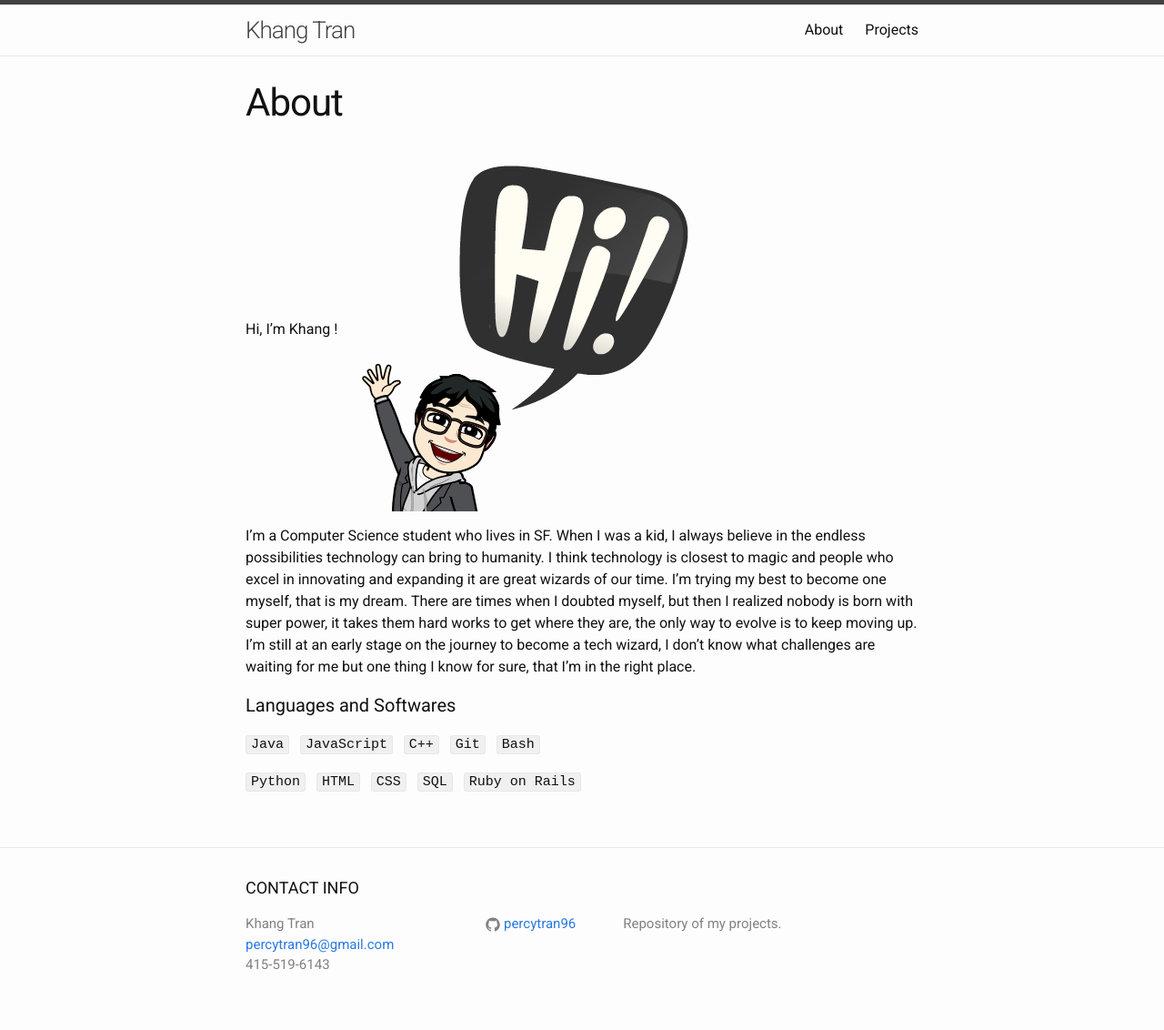
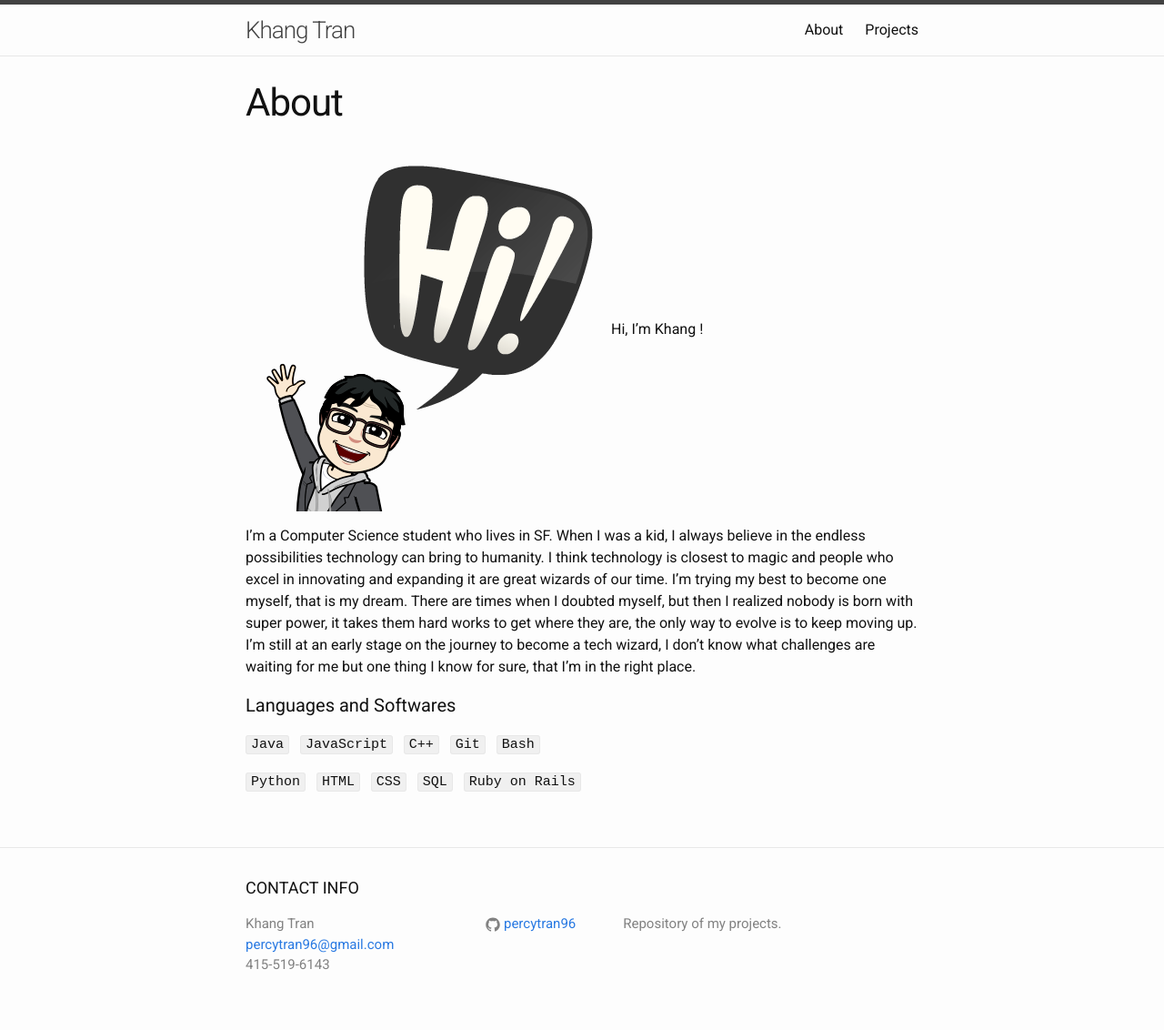
Before and after one commit to percytran96/percytran96.github.io, a Jekyll site: the page built from about.md, in a window 1280 px wide. Shown: the whole page at 91% size. Built offline with Jekyll 4.4.1, drawn with Linux system fonts in a browser that asks for light colours.

Commit message:
Update about.md

```diff
--- a/about.md
+++ b/about.md
@@ -4,7 +4,8 @@ title: About
 permalink: /about/
 ---
 
-Hi, I’m Khang !   ![emoji](https://github.com/percytran96/percytran96.github.io/blob/master/img/7974012-281413163_5-s4-v1.png)
+ ![emoji](https://github.com/percytran96/percytran96.github.io/blob/master/img/7974012-281413163_5-s4-v1.png)
+Hi, I’m Khang !
 
 I’m a Computer Science student who lives in SF. When I was a kid, I always believe in the endless possibilities technology can bring to humanity. I think technology is closest to magic and people who excel in innovating and expanding it are great wizards of our time. I'm trying my best to become one myself, that is my dream. There are times when I doubted myself, but then I realized nobody is born with super power, it takes them hard works to get where they are, the only way to evolve is to keep moving up. I'm still at an early stage on the journey to become a tech wizard, I don't know what challenges are waiting for me but one thing I know for sure, that I'm in the right place.
 
```
